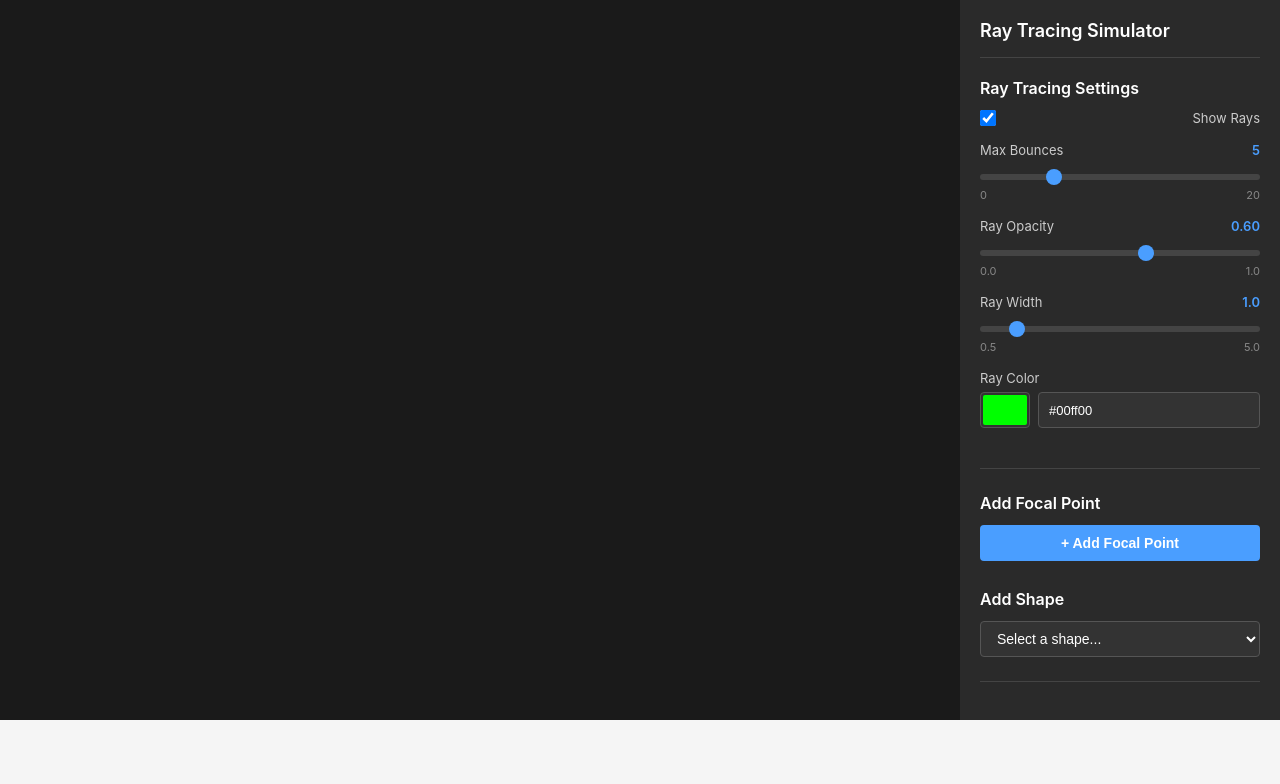
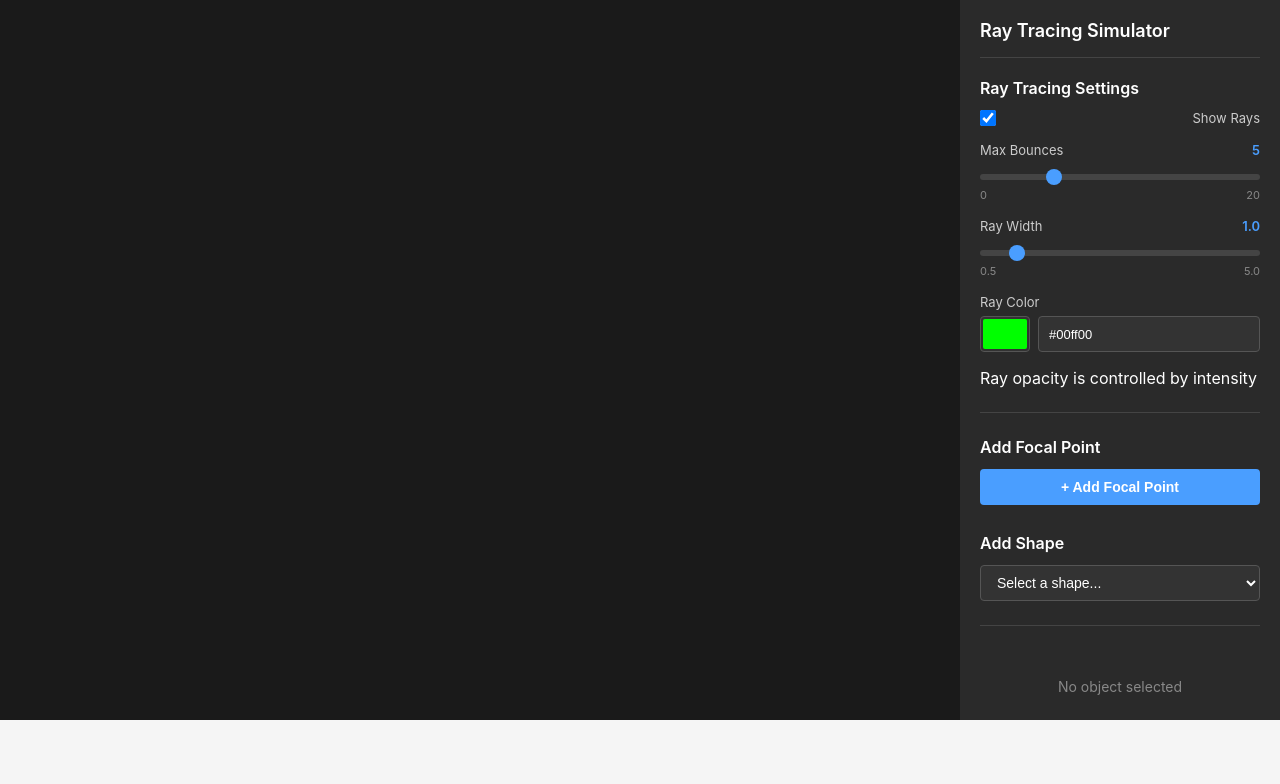
Before and after one commit to bean217/csci-716-project, a Vue app: page / in a window 1280 px wide. Shown: the top 784 px of the page. Built offline with nearby package versions, Linux system fonts and the light colour scheme.

Commit message:
Added ray attenuation based on reflectivity

```diff
--- a/src/components/panels/SimulationControlPanel.vue
+++ b/src/components/panels/SimulationControlPanel.vue
@@ -33,27 +33,6 @@
         <div class="range-labels">
           <span>0</span>
           <span>20</span>
-        </div>
-      </div>
-
-      <!-- Ray Opacity -->
-      <div class="property-group">
-        <label>
-          Ray Opacity
-          <span class="property-value">{{ simulationStore.rayOpacity.toFixed(2) }}</span>
-        </label>
-        <input
-            type="range"
-            :value="simulationStore.rayOpacity"
-            @input="simulationStore.setRayOpacity(parseFloat($event.target.value))"
-            min="0"
-            max="1"
-            step="0.05"
-            class="slider"
-        />
-        <div class="range-labels">
-          <span>0.0</span>
-          <span>1.0</span>
         </div>
       </div>
 
@@ -97,6 +76,8 @@
           />
         </div>
       </div>
+
+      <p class="hint">Ray opacity is controlled by intensity</p>
     </template>
   </div>
 </template>
--- a/src/pixi/renderers/RayRenderer.js
+++ b/src/pixi/renderers/RayRenderer.js
@@ -65,7 +65,6 @@ export default class RayRenderer {
                 this.simulationStore.showRays,
                 this.simulationStore.maxBounces,
                 this.simulationStore.minIntensity,
-                this.simulationStore.rayOpacity,
                 this.simulationStore.rayColor,
                 this.simulationStore.rayWidth
             ],
@@ -92,31 +91,30 @@ export default class RayRenderer {
 
         // Render each path
         const color = this.hexToNumber(this.simulationStore.rayColor);
-        const alpha = this.simulationStore.rayOpacity;
         const width = this.simulationStore.rayWidth;
 
         allSegments.forEach(segment => {
-            this.drawSegmentTree(segment, color, alpha, width);
+            this.drawSegmentTree(segment, color, width);
         });
     }
 
     /**
      * Draw a ray segment tree recursively
      */
-    drawSegmentTree(segment, color, alpha, width) {
+    drawSegmentTree(segment, color, width) {
         // Draw this segment
         this.rayGraphics.moveTo(segment.start.x, segment.start.y);
         this.rayGraphics.lineTo(segment.end.x, segment.end.y);
         this.rayGraphics.stroke({
             width: width,
             color: color,
-            alphaL: alpha
+            alpha: segment.intensity || 1.0  // use segment intensity for opacity
         });
 
         // Draw all children
         if (segment.children && segment.children.length > 0) {
             segment.children.forEach(child => {
-                this.drawSegmentTree(child, color, alpha, width);
+                this.drawSegmentTree(child, color, width);
             });
         }
     }
--- a/src/simulation/RayTracer.js
+++ b/src/simulation/RayTracer.js
@@ -151,6 +151,7 @@ export default class RayTracer {
                 parentSegments.push({
                     start: startPoint,
                     end: endPoint,
+                    intensity: currentRay.intensity,
                     children: []
                 });
                 continue;
@@ -162,6 +163,7 @@ export default class RayTracer {
                 const segment = {
                     start: startPoint,
                     end: { ...intersection.point },
+                    intensity: currentRay.intensity,
                     children: []
                 }
                 parentSegments.push(segment);
@@ -202,6 +204,7 @@ export default class RayTracer {
                 parentSegments.push({
                     start: startPoint,
                     end: endPoint,
+                    intensity: currentRay.intensity,
                     children: []
                 });
             }
--- a/src/stores/simulationStore.js
+++ b/src/stores/simulationStore.js
@@ -18,7 +18,6 @@ export const useSimulationStore = defineStore('simulation', {
 
         // Rendering settings
         showRays: true,
-        rayOpacity: 0.6,
         rayColor: '#00ff00',
         rayWidth: 1,
 
@@ -47,13 +46,6 @@ export const useSimulationStore = defineStore('simulation', {
          */
         toggleRays() {
             this.showRays = !this.showRays;
-        },
-
-        /**
-         * Set ray opacity
-         */
-        setRayOpacity(value) {
-            this.rayOpacity = Math.max(0, Math.min(1, value));
         },
 
         /**
```
